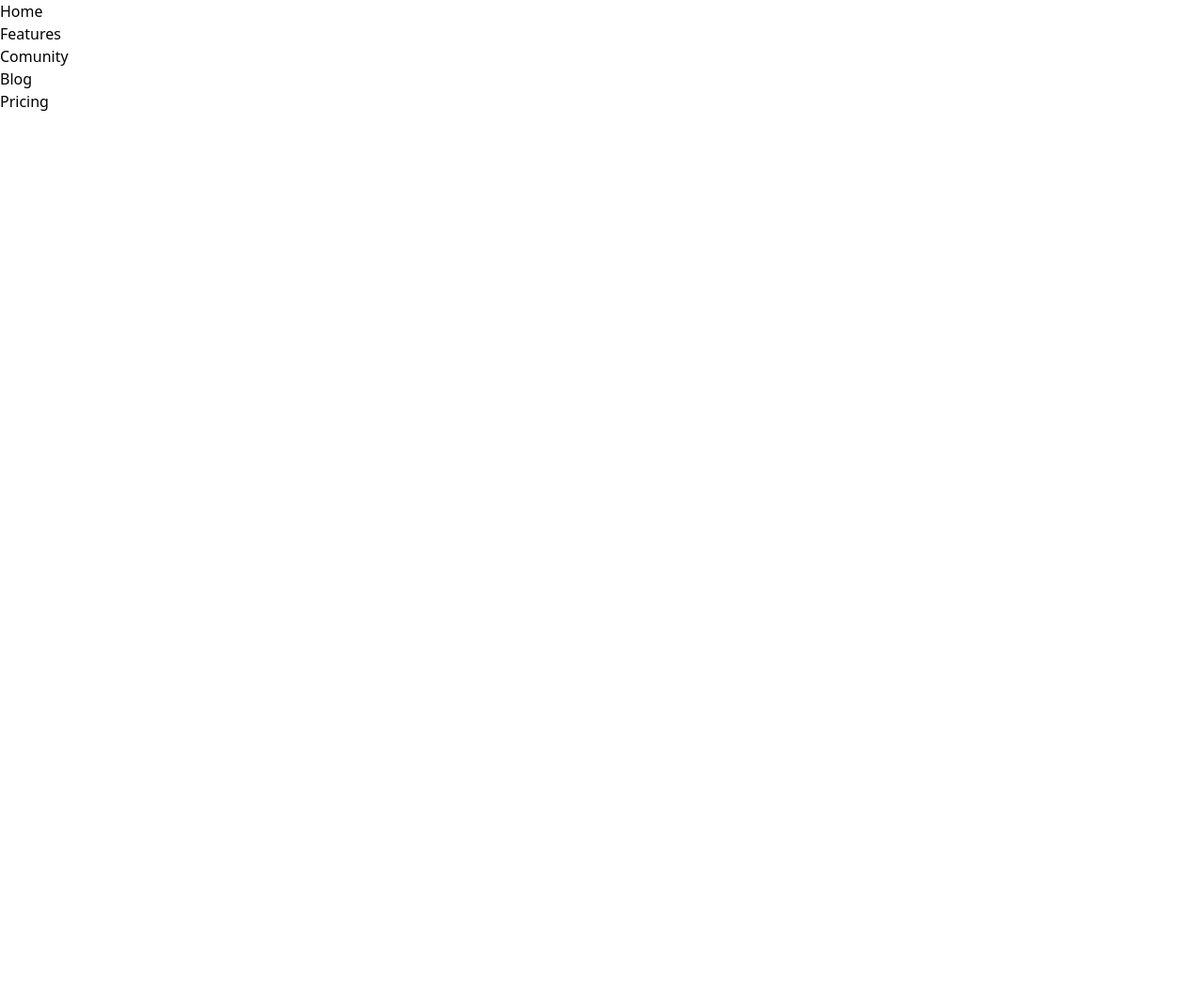
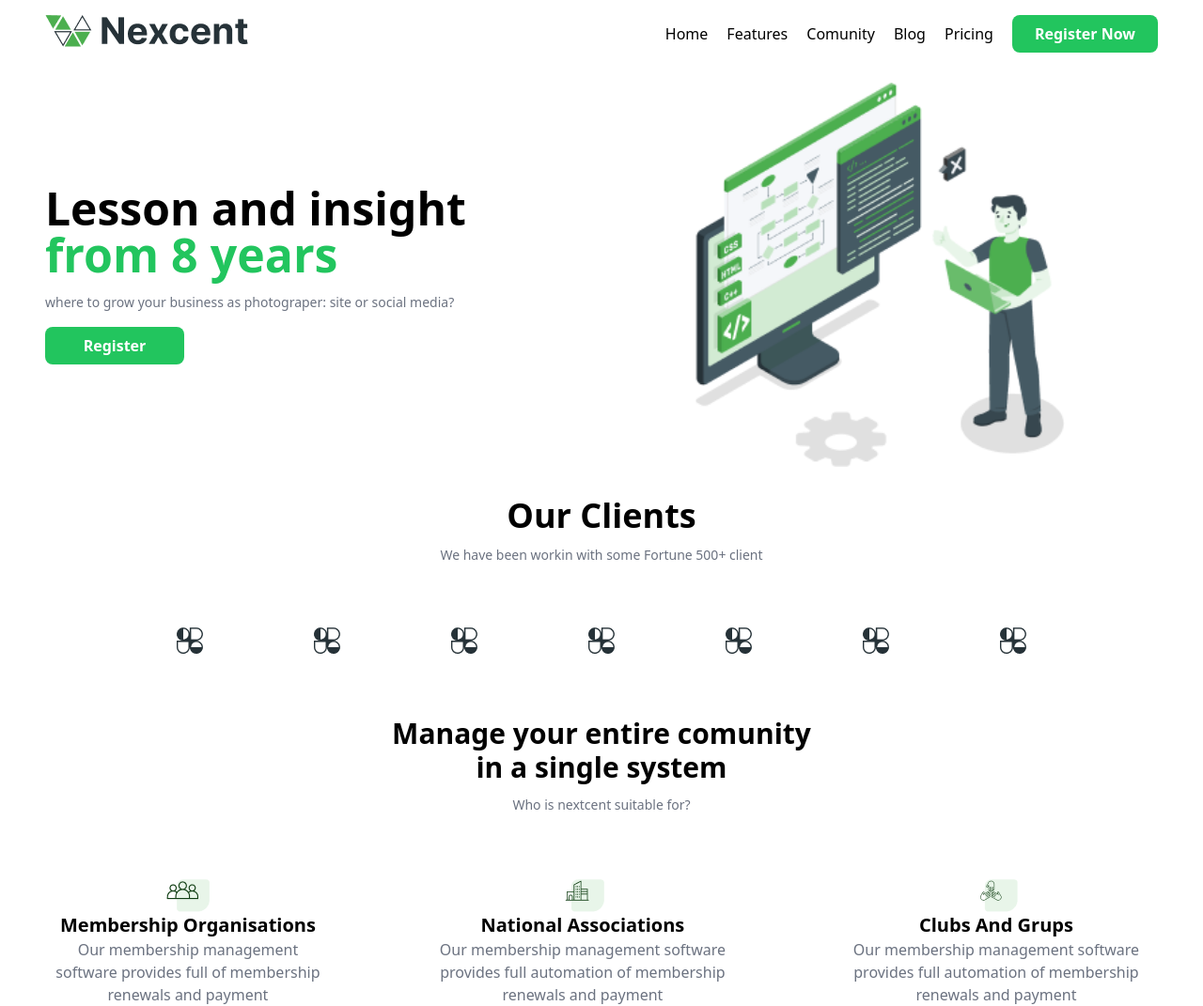
Before and after one commit to hfdhakbar/Tailwind-1, a website: page public/index.html in a window 1280 px wide. Shown: the whole page at 94% size. Before the commit the page ends 800 px from the top, so only its background shows below. Drawn offline with Linux system fonts and the light colour scheme.

Commit message:
feat:Hero & Main

```diff
--- a/public/index.html
+++ b/public/index.html
@@ -7,21 +7,77 @@
     <title>Document</title>
 </head>
 <body>
-    <header>
-        <div>
+    <header class="flex justify-between px-12 py-4">
             <div>
-                <img src="" alt="">
+                <img src="img/Logo.png" alt="image">
             </div>
-            <div>
-               <ul>
-                <li><a href="">Home</a></li>
-                <li><a href="">Features</a></li>
-                <li><a href="">Comunity</a></li>
-                <li><a href="">Blog</a></li>
-                <li><a href="">Pricing</a></li>
+            <nav class="flex items-center gap-5">
+               <ul class="flex gap-5">
+                <li><a href="Home">Home</a></li>
+                <li><a href="Features">Features</a></li>
+                <li><a href="Comunity">Comunity</a></li>
+                <li><a href="Blog">Blog</a></li>
+                <li><a href="Pricing">Pricing</a></li>
             </ul>
-            </div>
+            <button class="px-6 py-2 bg-green-500 rounded-lg text-white font-semibold">Register Now</button>
+            </nav>
+    </header>
+
+<!-----Hero Start----->
+    <div class="grid grid-cols-2 px-12 py-4 ">
+        <div class="flex flex-col gap-4 justify-center">
+            <h1 class="font-semibold text-5xl gap-2">Lesson and insight <br><span class="font-semibold text-green-500 text-[50px]">from 8 years</span></h1>
+            <p class="text-gray-500 text-sm">where to grow your business as photograper: site or social media?</p>
+            <button class="px-6 py-2 bg-green-500 rounded-lg text-white font-semibold w-1/4">Register</button>
         </div>
-    </header>
+        <div class="flex justify-center">
+            <img src="img/Illustration.png" alt="Karosel" class="w-2/3">
+        </div>
+    </div>
+<!-- Hero End -->
+
+<!-- our client -->
+<div>
+    <div class="flex flex-col gap-3 px-12 py-4 mb-12">
+        <h1 class="flex font-semibold text-4xl justify-center ">Our Clients</h1>
+        <p class="flex justify-center text-gray-500 text-sm">We have been workin with some Fortune 500+ client</p>
+    </div>
+    <div class="px-12 flex gap-28 justify-center">
+        <img src="img/Client.png" alt="Client" >
+        <img src="img/Client.png" alt="Client" >
+        <img src="img/Client.png" alt="Client" >
+        <img src="img/Client.png" alt="Client" >
+        <img src="img/Client.png" alt="Client" >
+        <img src="img/Client.png" alt="Client" >
+        <img src="img/Client.png" alt="Client" >
+    </div>
+</div>
+<!-- our client end -->
+
+<!-- comunity start -->
+ <div class="mt-12">
+    <div class="flex flex-col gap-3 px-12 py-4 text-center ">
+        <h1 class="flex font-semibold text-3xl justify-center">Manage your entire comunity <br>in a single system</h1>
+        <p class="flex justify-center text-gray-500 text-sm">Who is nextcent suitable for?</p>
+    </div>
+
+    <div class="flex justify-center gap-24 px-12 mt-12">
+        <div class="flex flex-col justify-center items-center">
+            <img src="img/Icon.png" alt="Member">
+            <h3 class="font-semibold text-xl">Membership Organisations</h3>
+            <p class="text-center text-gray-500">Our membership management software provides full of membership renewals and payment</p>
+        </div>
+        <div class="flex flex-col justify-center items-center">
+            <img src="img/Icon2.png" alt="National Associations">
+            <h3 class="font-semibold text-xl">National Associations</h3>
+            <p class="text-center  text-gray-500">Our membership management software provides full automation of membership renewals and payment </p>
+        </div>
+        <div class="flex flex-col justify-center items-center">
+            <img src="img/Icon3.png" alt="Clubs And Grups">
+            <h3 class="font-semibold text-xl">Clubs And Grups</h3>
+            <p class="text-center  text-gray-500">Our membership management software provides full automation of membership renewals and payment</p>
+        </div>
+    </div>
+ </div>
 </body>
 </html>
```
Also changed, not shown: public/css/style.css, public/img/Client.png (added), public/img/Icon.png (added), public/img/Icon2.png (added), public/img/Icon3.png (added), public/img/Illustration.png (added), public/img/Logo.png (added).
